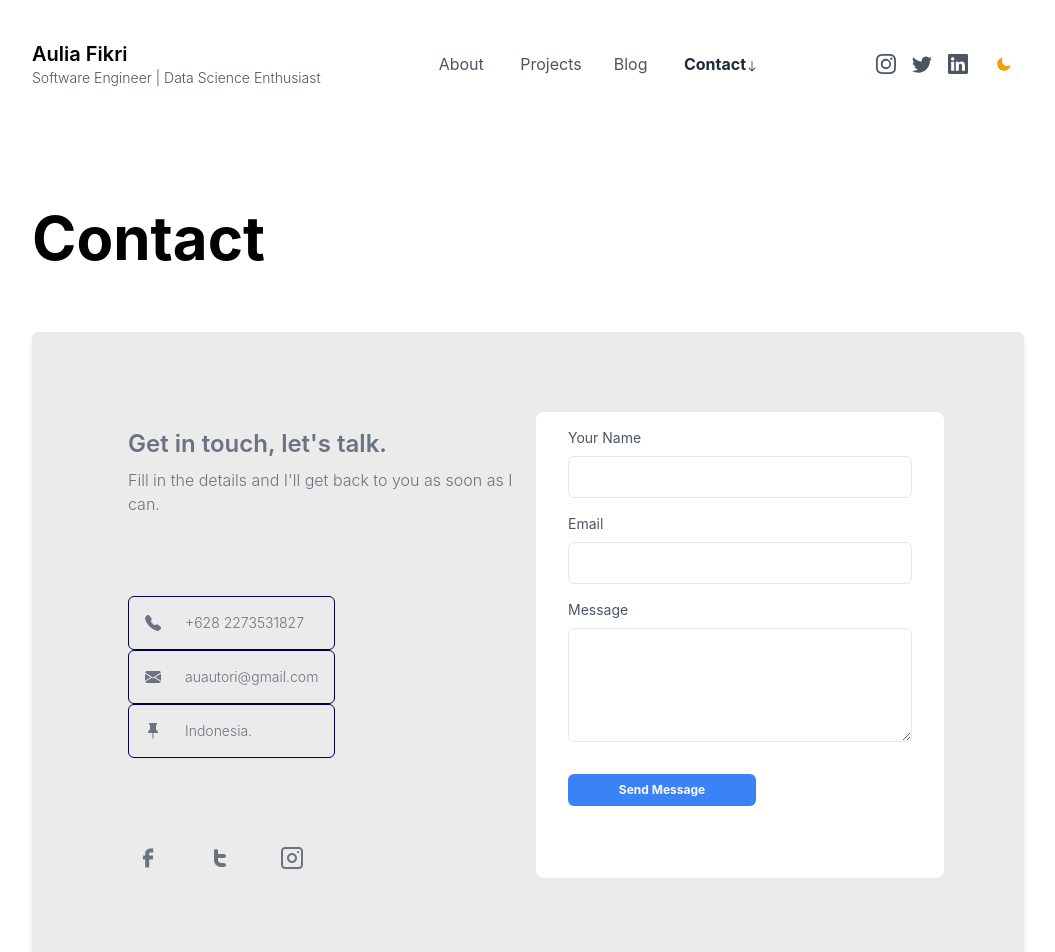
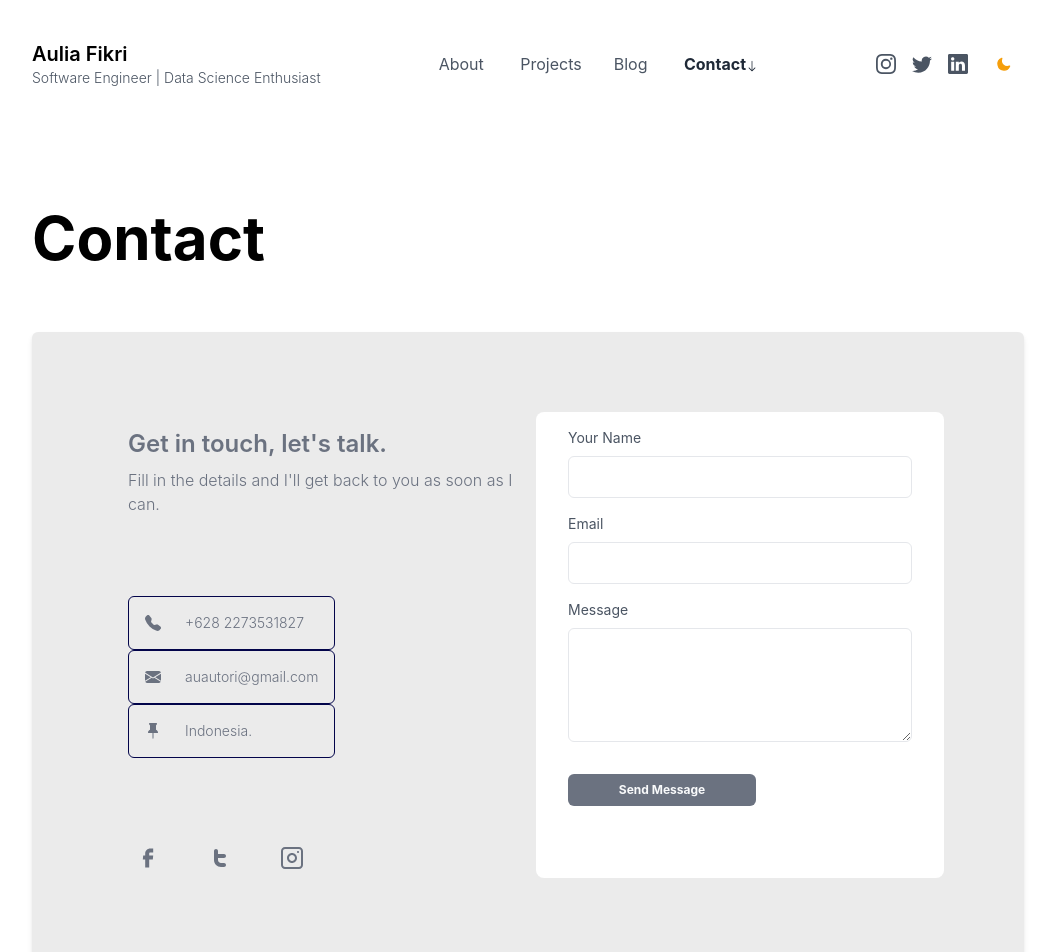
Before and after one commit to aulfik/website, a Next.js app: page /contact in a window 1280 px wide. Shown: the top 952 px of the page, without its empty margins (112-1167 px from the left). Built offline with nearby package versions, Linux system fonts and the light colour scheme.

Commit message:
Improve contact

```diff
--- a/components/Contact.js
+++ b/components/Contact.js
@@ -173,7 +173,7 @@ export default function Contact() {
             ></textarea>
             <button
               type="submit"
-              className="bg-blue-500 rounded-md w-1/2 mx-4 mt-8 py-2 text-gray-50 text-xs font-bold"
+              className="bg-gray-500 rounded-md w-1/2 mx-4 mt-8 py-2 text-gray-50 text-xs font-bold"
             >
               Send Message
             </button>
```
